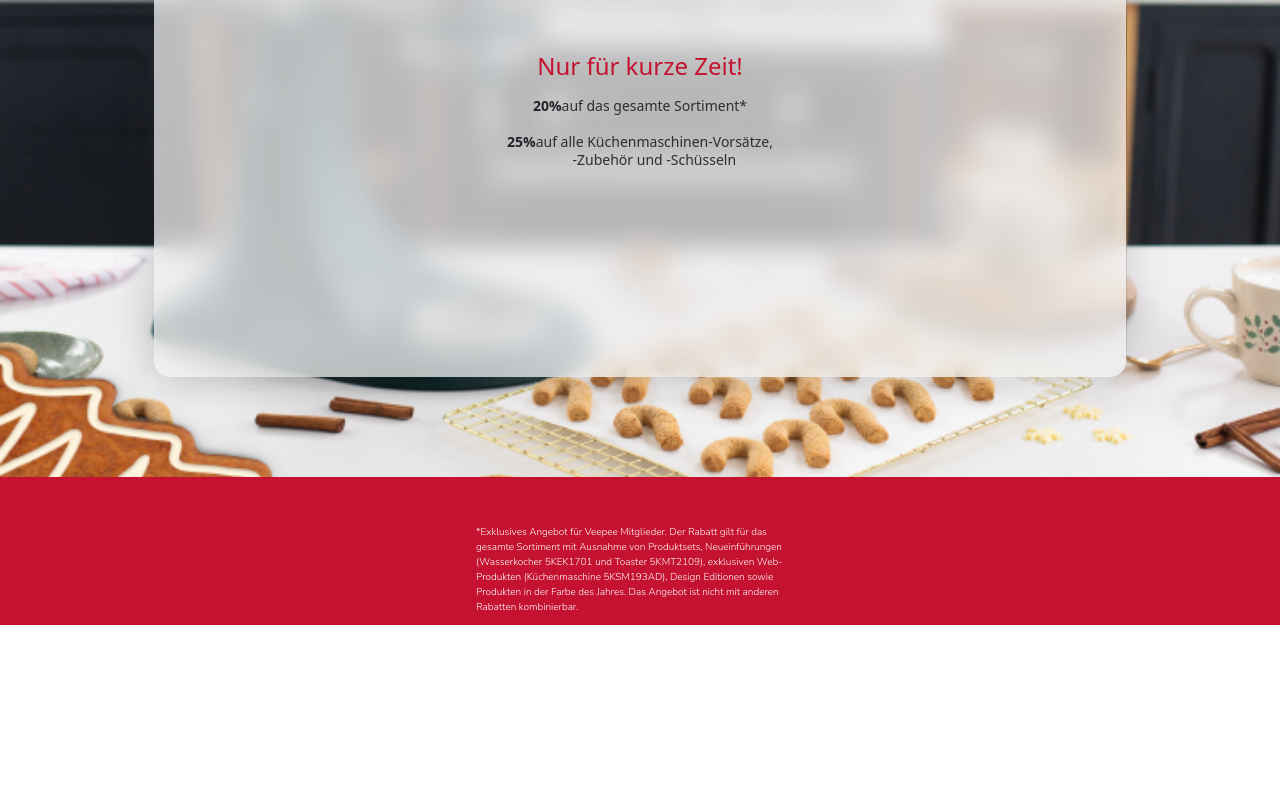
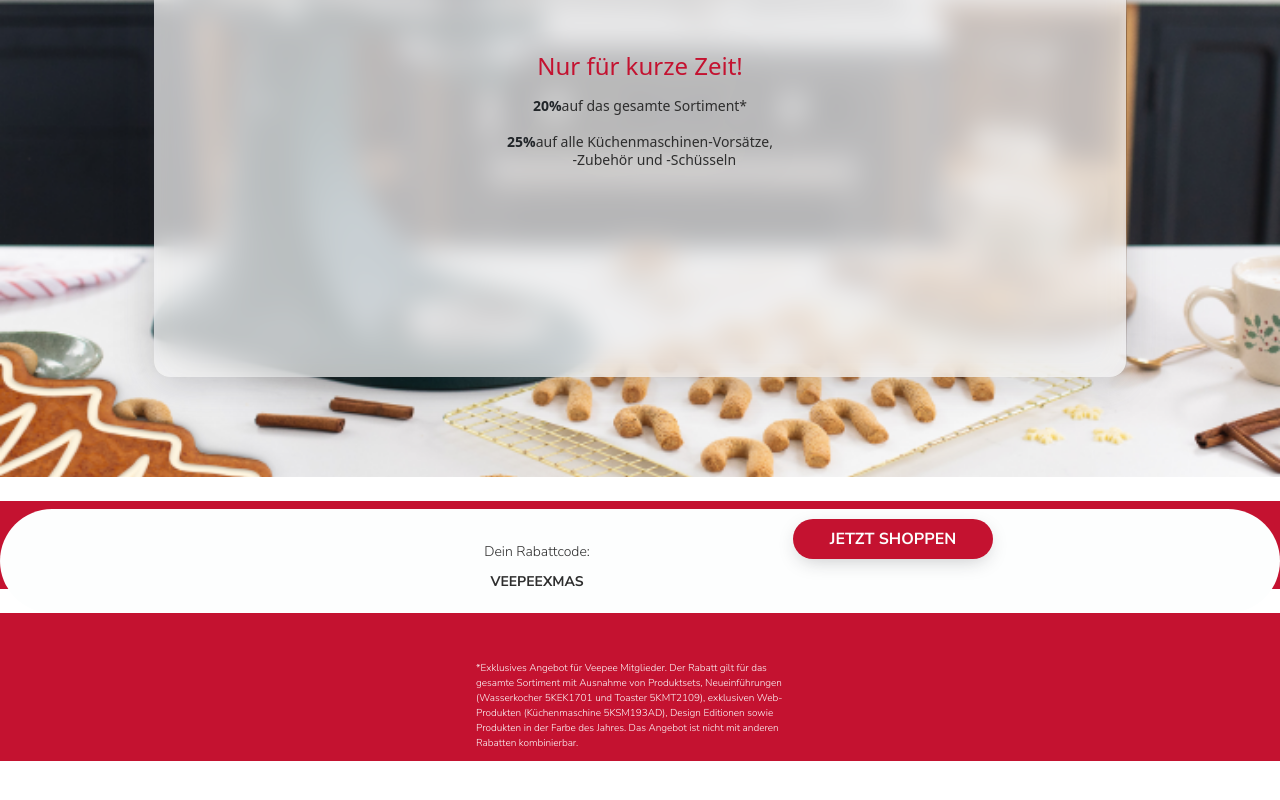
Before and after one commit to Harrisong-Gutierrez/landing-developing, a Next.js app in the folder kitchenaid/: page / in a window 1280 px wide. Shown: the part 3225-4025 px from the top of the page. Built offline with nearby package versions, Linux system fonts and the light colour scheme.

Commit message:
working on moble

```diff
--- /dev/null
+++ b/kitchenaid/components/Sticky/index.js
@@ -0,0 +1,23 @@
+import Button from "../Button";
+
+const Sticky = () => {
+  return (
+    <div className="Sticky">
+      <div className="Sticky-main">
+        <div className="Sticky-content">
+          <p className="Sticky-text">
+            <span className="Sticky-text">Dein Rabattcode:</span>
+            <span className="Sticky-text-variant">VEEPEEXMAS</span>
+          </p>
+          <Button
+            styleLink="Sticky-button"
+            href="/"
+            textContent="JETZT SHOPPEN"
+          />
+        </div>
+      </div>
+    </div>
+  );
+};
+
+export default Sticky;
--- a/kitchenaid/pages/index.js
+++ b/kitchenaid/pages/index.js
@@ -2,6 +2,7 @@ import Categories from "@/components/Categories";
 import Footer from "@/components/Footer";
 import Header from "@/components/Header";
 import Offer from "@/components/Offer";
+import Sticky from "@/components/Sticky";
 import { categories, secondcategories } from "@/constants/dataList";
 
 import Head from "next/head";
@@ -61,6 +62,7 @@ export default function Home() {
           mainClass="Offer-main"
           subtitleClass="Offer-subtitle-percentage Offer-secondTitle-separation"
         />
+        <Sticky />
         <Footer
           text="©2023 KitchenAid. Alle Rechte vorbehalten"
           src="/footer-logo.png"
--- a/kitchenaid/styles/scss/components/_index.scss
+++ b/kitchenaid/styles/scss/components/_index.scss
@@ -4,4 +4,5 @@
 @import "offer";
 @import "categories";
 @import "category";
+@import "sticky";
 @import "footer";
--- /dev/null
+++ b/kitchenaid/styles/scss/components/_sticky.scss
@@ -0,0 +1,125 @@
+.Sticky {
+    display: flex;
+    justify-content: center;
+    text-align: center;
+    flex-direction: column;
+    align-items: center;
+
+    &-text {
+        color: $black;
+        font-size: 14px;
+        height: auto;
+        display: flex;
+        flex-direction: column;
+        align-items: center;
+        font-family: $font-nunito-sans-sans-serif;
+        font-weight: 300;
+        width: 115px;
+        line-height: 18px;
+
+        &-variant {
+            color: $black;
+            font-weight: 700;
+        }
+    }
+
+    &-main {
+        align-items: center;
+        background-color: $red;
+        display: flex;
+        justify-content: center;
+        width: 100%;
+    }
+
+    &-content {
+        display: flex;
+        width: 328px;
+        background-color: $white;
+        border-radius: 89px;
+        flex-direction: row;
+        justify-content: center;
+        gap: 6px;
+        padding-top: 10px;
+        padding-bottom: 10px;
+        margin-top: 32px;
+    }
+
+    &-button {
+        font-size: 14px;
+        align-items: center;
+        background-color: $red;
+        border-radius: 66px;
+        line-height: 18px;
+        color: $white;
+        display: flex;
+        font-family: $font-nunito-sans-sans-serif;
+        font-weight: 700;
+        height: 38px;
+        justify-content: center;
+        text-decoration: none;
+        width: 175px;
+        box-shadow: 0px 6px 19px -5px $shadow;
+    }
+
+    @include media-breakpoint-up(md) {
+        &-main {
+            height: 88px;
+            width: 530px;
+        }
+
+        &-text {
+            width: 500px;
+        }
+
+        &-content {
+            height: auto;
+            width: 563px;
+        }
+
+        &-button {
+            height: 40px;
+            width: 200px;
+            font-size: 16px;
+        }
+
+        &-variant {
+            display: inline-block;
+        }
+
+        &-textVariant {
+            display: inline-block;
+        }
+    }
+
+
+    @include media-breakpoint-up(lg) {
+        &-main {
+            width: 100%;
+            margin: 24px 0;
+        }
+
+        &-content {
+            height: 104px;
+            width: 100%;
+        }
+
+        &-button {
+            height: 40px;
+            width: 200px;
+            font-size: 16px;
+        }
+
+        &-text {
+            margin-top: 12px;
+            margin-bottom: 12px;
+            font-size: 14px;
+        }
+    }
+}
+
+@include media-breakpoint-up(lg) {
+    .Sticky {
+        height: auto;
+        margin-bottom: 0;
+    }
+}
```
Also changed, not shown: kitchenaid/styles/css/main.css, 1 other file (tests, documents, lock files or other folders).
